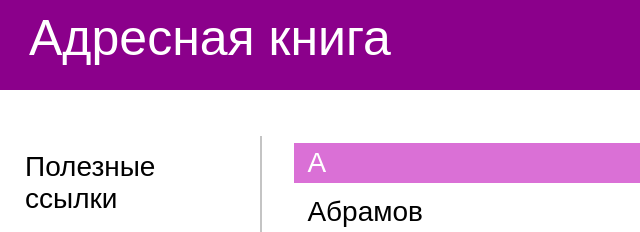
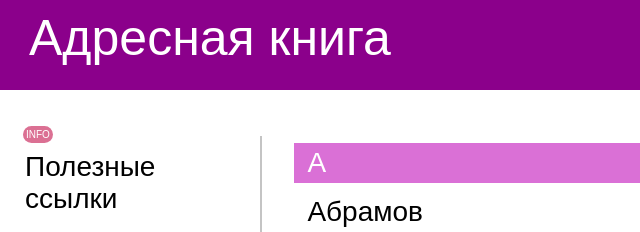
Before and after one commit to fiana1/4p22-frontend-anastasia-gasanova, a plain HTML site: page homework_5/index.html in a window 1280 px wide. Shown: the top 232 px of the page, 0-640 px from the left. Drawn offline with Linux system fonts and the light colour scheme.

Commit message:
add homework_5

```diff
--- a/homework_5/index.html
+++ b/homework_5/index.html
@@ -12,6 +12,7 @@
     </header>
     <main class="main">
         <div class="main-links">
+		   <div class="main-links__info">INFO</div>
             <p>Полезные ссылки</p>
             <a class="main-links__link" href="https://ru.wikipedia.org/wiki/" rel="nofollow noopener noreferrer">Википедия</a>
             <a class="main-links__link" href="https://ya.ru/" rel="nofollow noopener noreferrer">Yandex.ru</a>
--- a/homework_5/style.css
+++ b/homework_5/style.css
@@ -61,7 +61,6 @@
     font-family: sans-serif;
     font-weight: 400;
     font-size: 28px;
-
 }
 .main-list__letter{
     z-index: 1000;
@@ -83,3 +82,13 @@
     width: 73vw;
     height: 54px;
 }
+.main-links__info{
+    left: -2px;
+    top: -10px;
+    position: absolute;
+    padding: 3px;
+    background-color: #DB7093;
+    color: white;
+    border-radius: 30px;
+    font-size: 10px;
+}
```
